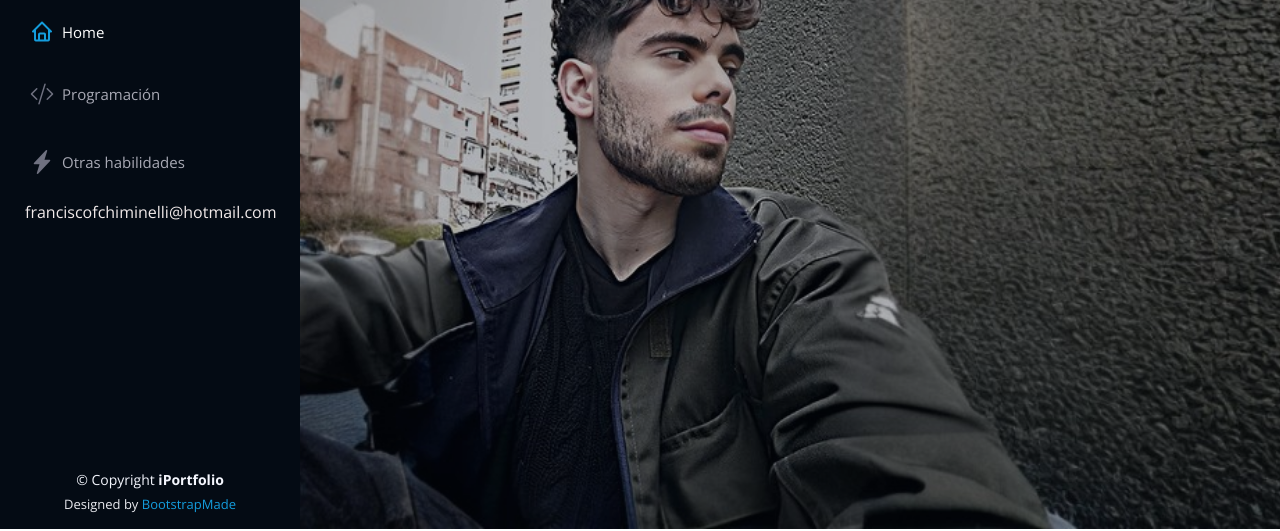
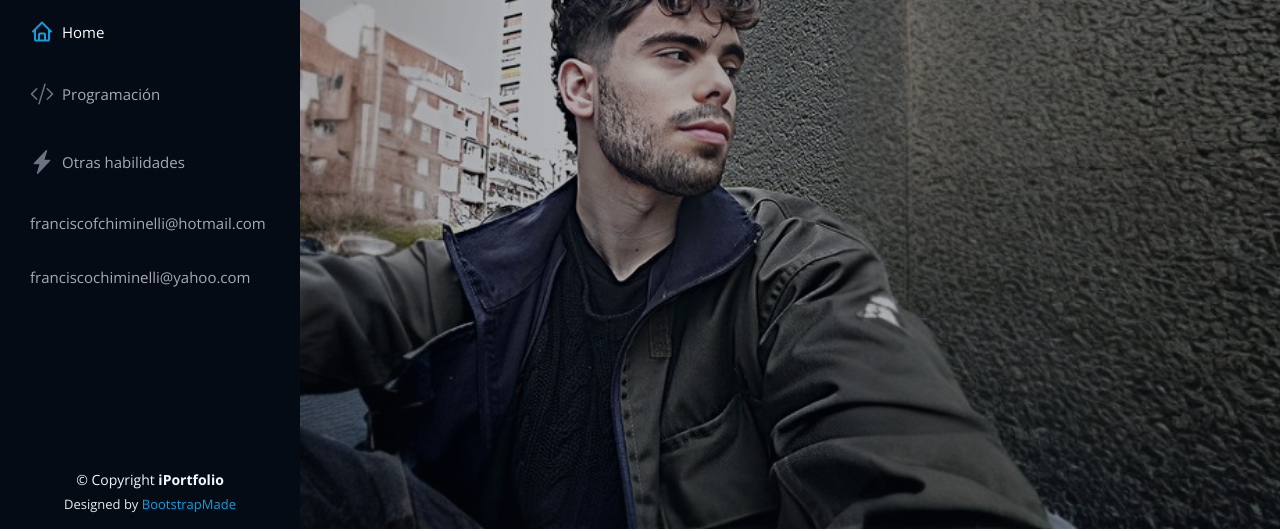
Before and after one commit to x-chama-x/franciscochiminelli.com, a plain HTML site: page index.html in a window 1280 px wide. Shown: the part 271-802 px from the top of the page. Drawn offline with nearby package versions, Linux system fonts and the light colour scheme.

Commit message:
upgrade tema mails

```diff
--- a/index.html
+++ b/index.html
@@ -61,8 +61,8 @@
           <li><a href="#hero" class="nav-link scrollto active"><i class="bx bx-home"></i> <span>Home</span></a></li>
           <li><a href="#programacion" class="nav-link scrollto"><i class="bi bi-code-slash"></i> <span>Programación</span></a></li>
           <li><a href="#habilidades" class="nav-link scrollto"><i class="bi bi-lightning-charge-fill"></i> <span>Otras habilidades</span></a></li>
-          <p class="email">franciscofchiminelli@hotmail.com</p>
-
+          <a href="mailto:franciscofchiminelli@hotmail.com">franciscofchiminelli@hotmail.com</a>
+          <a href="mailto:franciscofchiminelli@hotmail.com">franciscochiminelli@yahoo.com</a>
         </ul>
       </nav><!-- .nav-menu -->
     </div>
```
